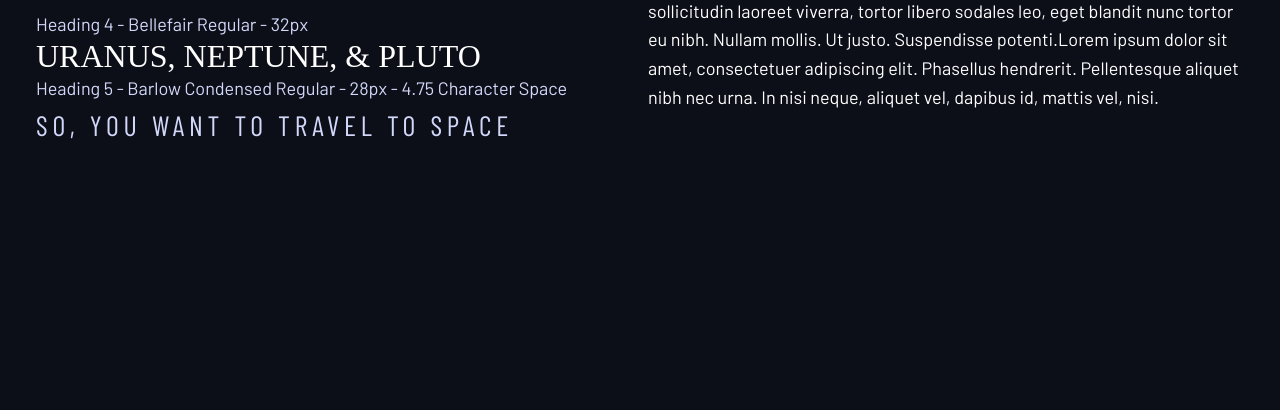
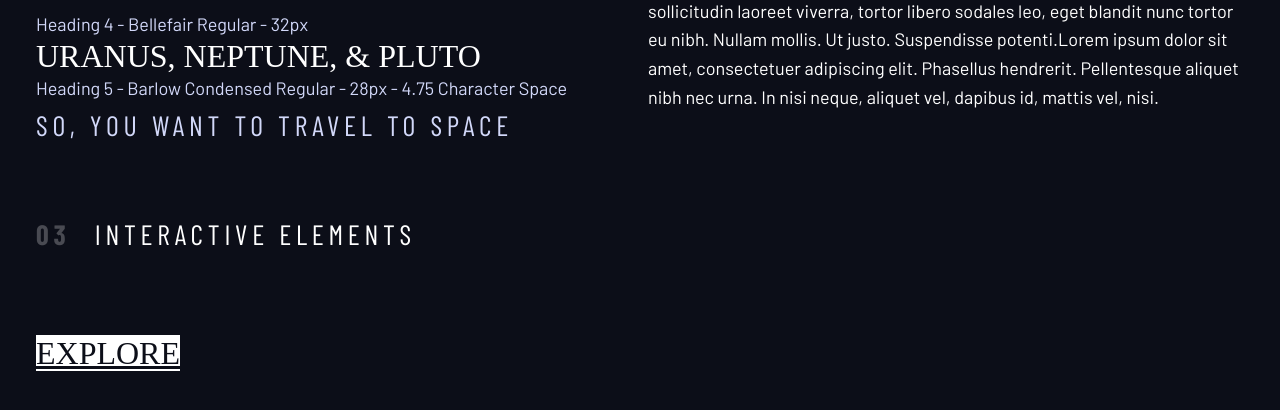
Before and after one commit to blakkanvas/studio, a plain HTML site: page index.html in a window 1280 px wide. Shown: the part 775-1185 px from the top of the page. Before the commit the page ends 987 px from the top, so only its background shows below. Drawn offline with nearby package versions, Linux system fonts and the light colour scheme; a script that the page names is missing; a web font is replaced by a local one.

Commit message:
button utility class

```diff
--- a/index.html
+++ b/index.html
@@ -88,6 +88,31 @@
    </section>
 
 
+      <section class="flow" id="interactive-elements">
+          <h2 class="numbered-title"><span>03</span> Interactive elements</h2>
+
+          <!-- navigation -->
+          <div></div>
+
+          <div style="margin-top: 5rem">
+                        <!-- explore button -->
+                        <a href="#" class="large-button uppercase ff-serif fs-600 text-dark bg-white">Explore</a>
+                    </div>
+
+                    <div style="margin-bottom: 50vh">
+                  <!-- Tabs -->
+
+
+                  <!-- Dots -->
+
+
+                  <!-- Numbers -->
+              </div>
+          </div>
+
+      </section>
+
+
         </div>
 
         <script src="index.pack.js"></script>
```
